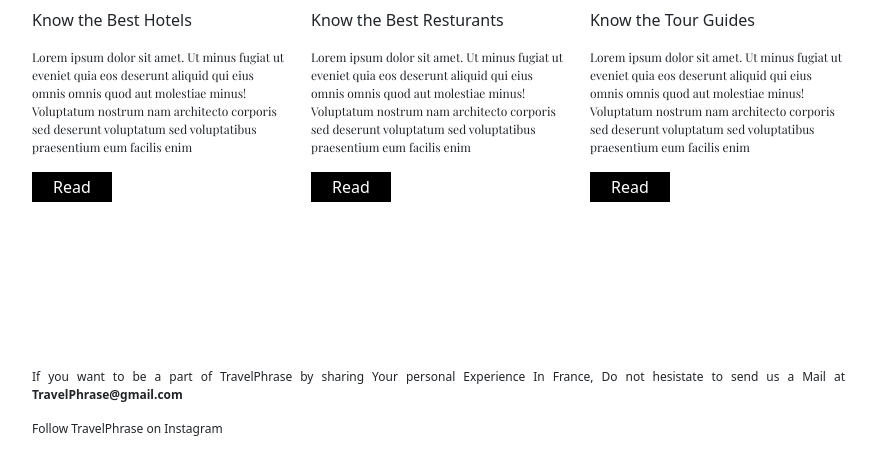
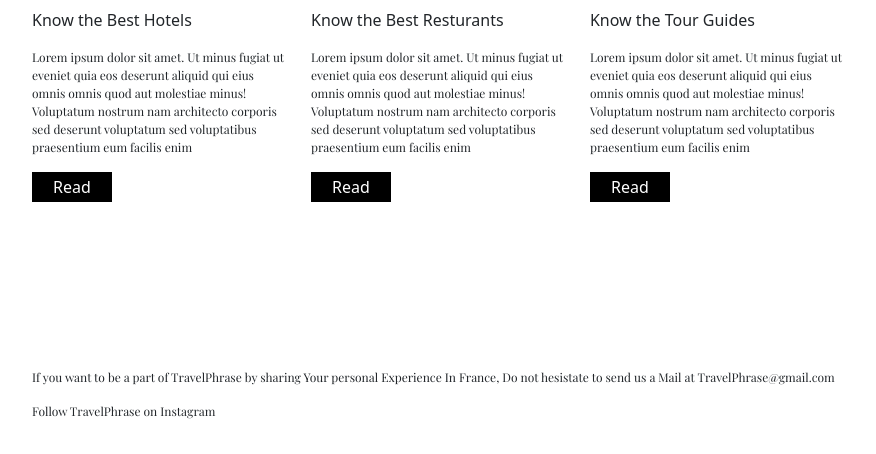
Before and after one commit to ademolabakare/french, a plain HTML site: page index.html in a window 1280 px wide. Shown: the part 1748-2202 px from the top of the page, without its empty margins (62-938 px from the left). Drawn offline with nearby package versions, Linux system fonts and the light colour scheme.

Commit message:
Update index.html

```diff
--- a/index.html
+++ b/index.html
@@ -174,8 +174,8 @@
 </div>
 
 <div id="sixth">
-    <p class="blog-text">If you want to be a part of TravelPhrase by sharing Your personal Experience In France, Do not hesistate to send us a Mail at <strong>TravelPhrase@gmail.com</strong></p>
-    <p class="blog-text">Follow TravelPhrase on Instagram</p>
+    <p class="body-text">If you want to be a part of TravelPhrase by sharing Your personal Experience In France, Do not hesistate to send us a Mail at <strong>TravelPhrase@gmail.com</strong></p>
+    <p class="body-text">Follow TravelPhrase on Instagram</p>
 </div>
 
 </div>
```
